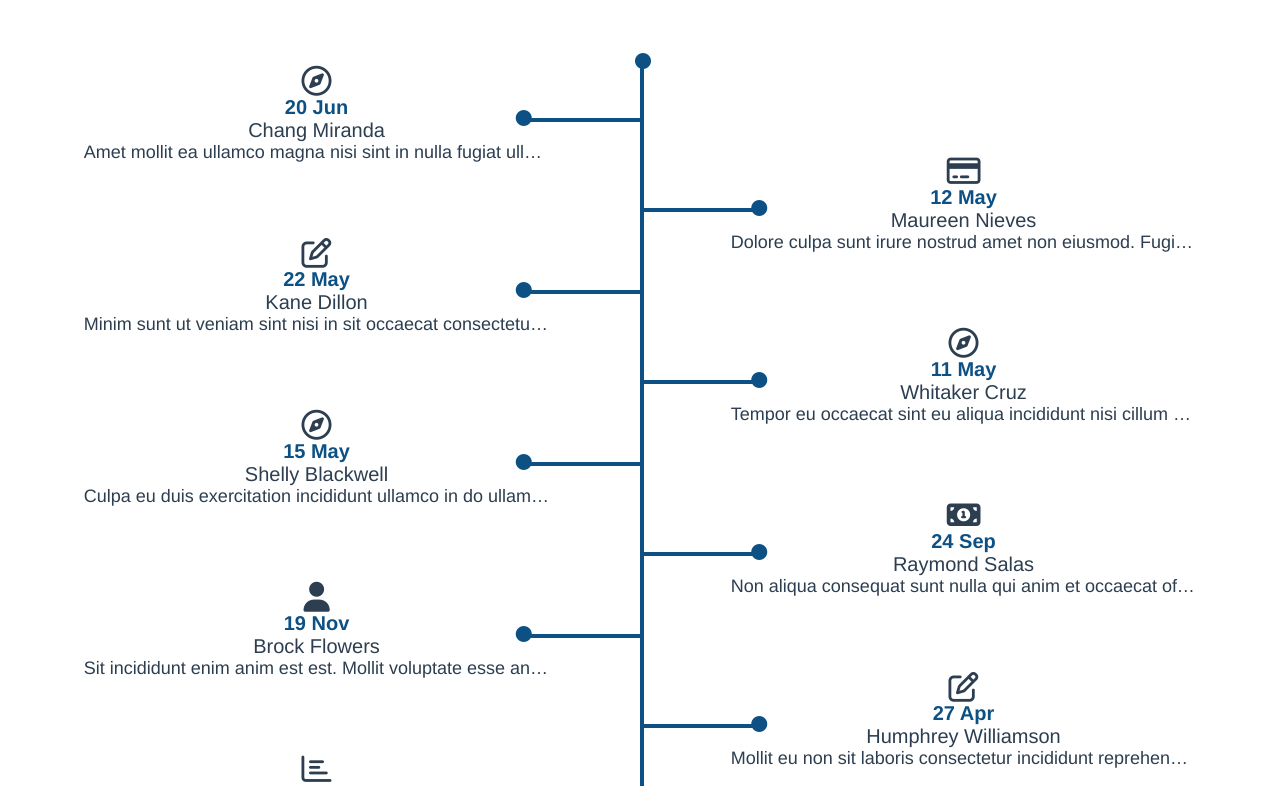
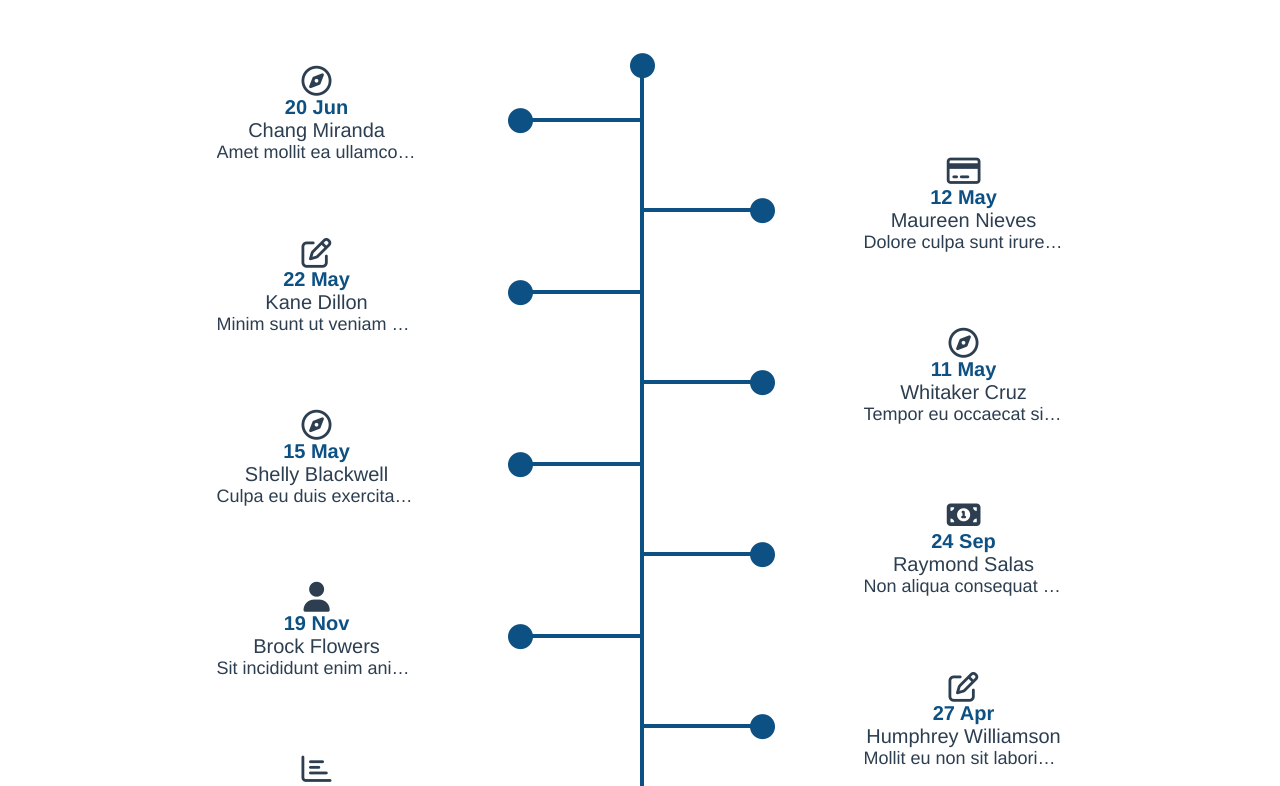
Before and after one commit to Cmanar0/Timeline, a Vue app: page / in a window 1280 px wide. Shown: the top 786 px of the page. Built offline with nearby package versions, Linux system fonts and the light colour scheme.

Commit message:
Add hover effect

```diff
--- a/src/components/Timeline.vue
+++ b/src/components/Timeline.vue
@@ -31,10 +31,10 @@
                 {{ post.about }}
               </div>
             </div>
+          </div>
           <div class="left-post-joint">
             <div class="blank"></div>
             <div class="joint"></div>
-            </div>
           </div>
         </div>
       </div>
@@ -65,10 +65,10 @@
                 {{ post.about }}
               </div>
             </div>
+          </div>
           <div class="right-post-joint">
             <div class="joint-right"></div>
             <div class="blank"></div>
-            </div>
           </div>
         </div>
       </div>
@@ -121,13 +121,14 @@ export default {
 .left-post-joint {
   position: relative;
   display: flex;
-  z-index: 100;
-  left: 33px;
+  z-index: 10;
+  left: 25px;
   bottom: 45px;
   margin-left: auto;
+  height: 0;
 }
 .blank {
-  border: 2px solid rgba(13, 81, 132, 255);
+  visibility: hidden;
   height: 0;
   width: 80%;
   opacity: 0;
@@ -147,26 +148,32 @@ export default {
 .joint::before {
   font-family: 'Font Awesome 5 Free';
   font-weight: 900;
+  font-size: 25px;
+
   content: '\f111';
   position: relative;
   left: -50%;
-  top: -10px;
+  top: -12px;
   color: rgba(13, 81, 132, 255);
 }
 .joint-right::after {
   font-family: 'Font Awesome 5 Free';
   font-weight: 900;
+  font-size: 25px;
   content: '\f111';
   position: relative;
   right: -50%;
-  top: -10px;
+  top: -12px;
   color: rgba(13, 81, 132, 255);
 }
+
 .right-post-joint {
   display: flex;
   position: relative;
   z-index: 100;
-  right: 30px;
+  right: 22px;
+  height: 0;
+
   bottom: 45px;
   margin-right: auto;
 }
@@ -201,6 +208,7 @@ export default {
   white-space: nowrap;
   overflow: hidden;
   width: 80%;
+  max-width: 200px;
   text-overflow: ellipsis;
   font-size: 18px;
 }
@@ -212,7 +220,16 @@ export default {
   font-size: 30px;
 }
 .content-box {
+  transform: scale(1);
+  transition: 500ms ease-in-out;
+  z-index: 250;
   padding: 0 0.6rem;
+  cursor: pointer;
+  /* background-color: cornsilk; */
+}
+.content-box:hover {
+  transform: scale(1.05);
+  transition: 500ms ease-in-out;
 }
 
 .invis-height {
@@ -232,32 +249,37 @@ export default {
 #line::before {
   font-family: 'Font Awesome 5 Free';
   font-weight: 900;
+  font-size: 25px;
   content: '\f111';
   position: relative;
-  right: calc(50% + 1px);
+  right: calc(50% + 13.5px);
   top: -7px;
   color: rgba(13, 81, 132, 255);
 }
 #line::after {
   font-family: 'Font Awesome 5 Free';
   font-weight: 900;
+  font-size: 25px;
   content: '\f111';
   color: rgba(13, 81, 132, 255);
   position: relative;
-  right: calc(50% + 1px);
+  right: calc(50% + 13.5px);
   top: 7px;
 }
 
 .time-line {
   display: flex;
   flex-direction: row;
+  z-index: 10;
 }
 .line {
   border-left: 4px solid rgba(13, 81, 132, 255);
-  max-height: calc(auto - 300px) !important;
+  max-height: calc(auto - 300px);
   position: absolute;
+  z-index: 0;
   left: 50%;
   top: 60px;
+  width: 1px;
 }
 .container {
   padding: 0.5rem;
```
Lines whose indentation alone changed are shown as unchanged.
